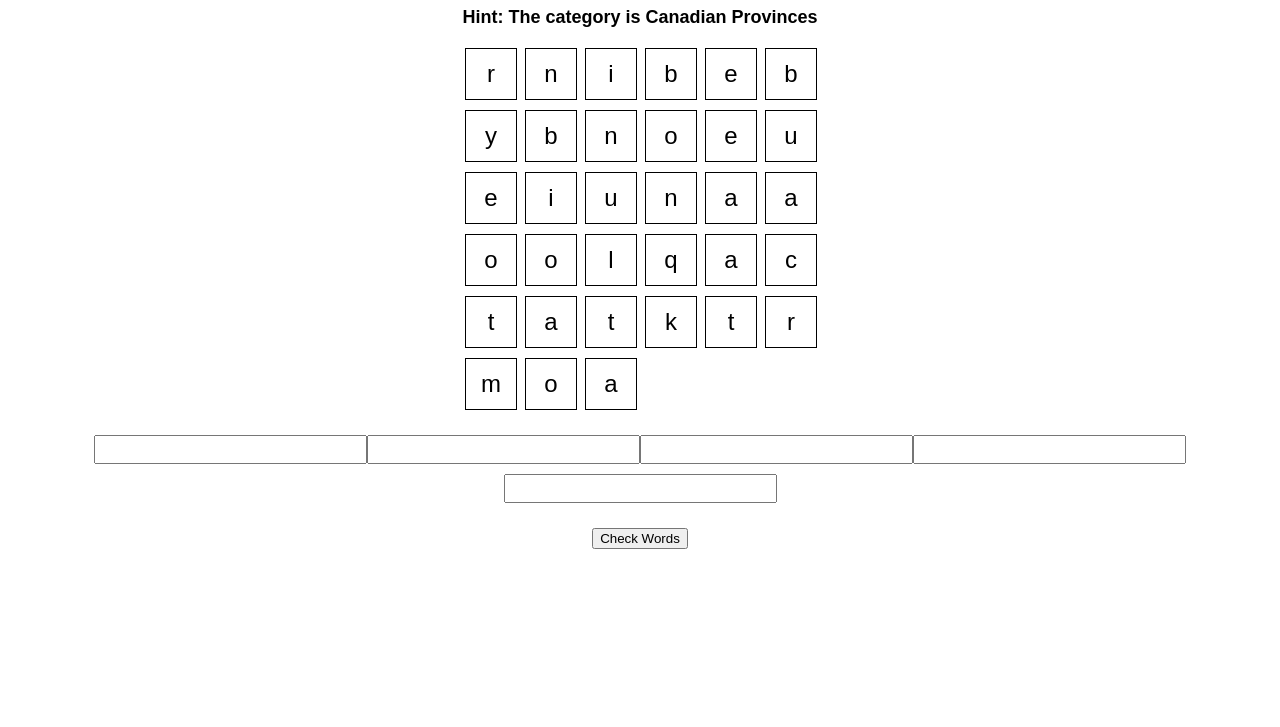
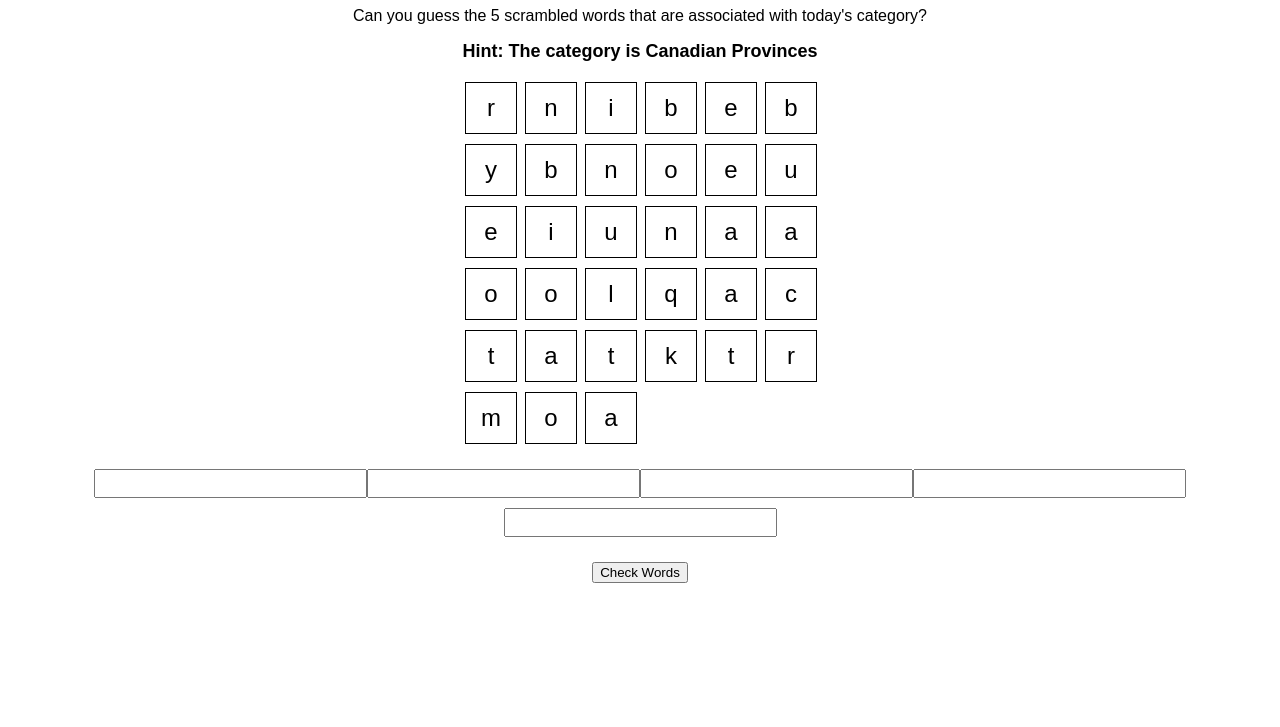
Before and after one commit to KaiKai7/Word-Rumble, a plain HTML site: page index.html in a window 1280 px wide. Shown: the part 73-800 px from the top of the page. Drawn offline with Linux system fonts and the light colour scheme.

Commit message:
Update index.html
added instruction title

```diff
--- a/index.html
+++ b/index.html
@@ -90,6 +90,7 @@
 </head>
 <body>
     <h1>Word Rumble</h1>
+<p>Can you guess the 5 scrambled words that are associated with today's category?</p>
     <!-- Hint section to display the category of words -->
     <div id="hint">Hint: The category is Canadian Provinces</div>
 
```
